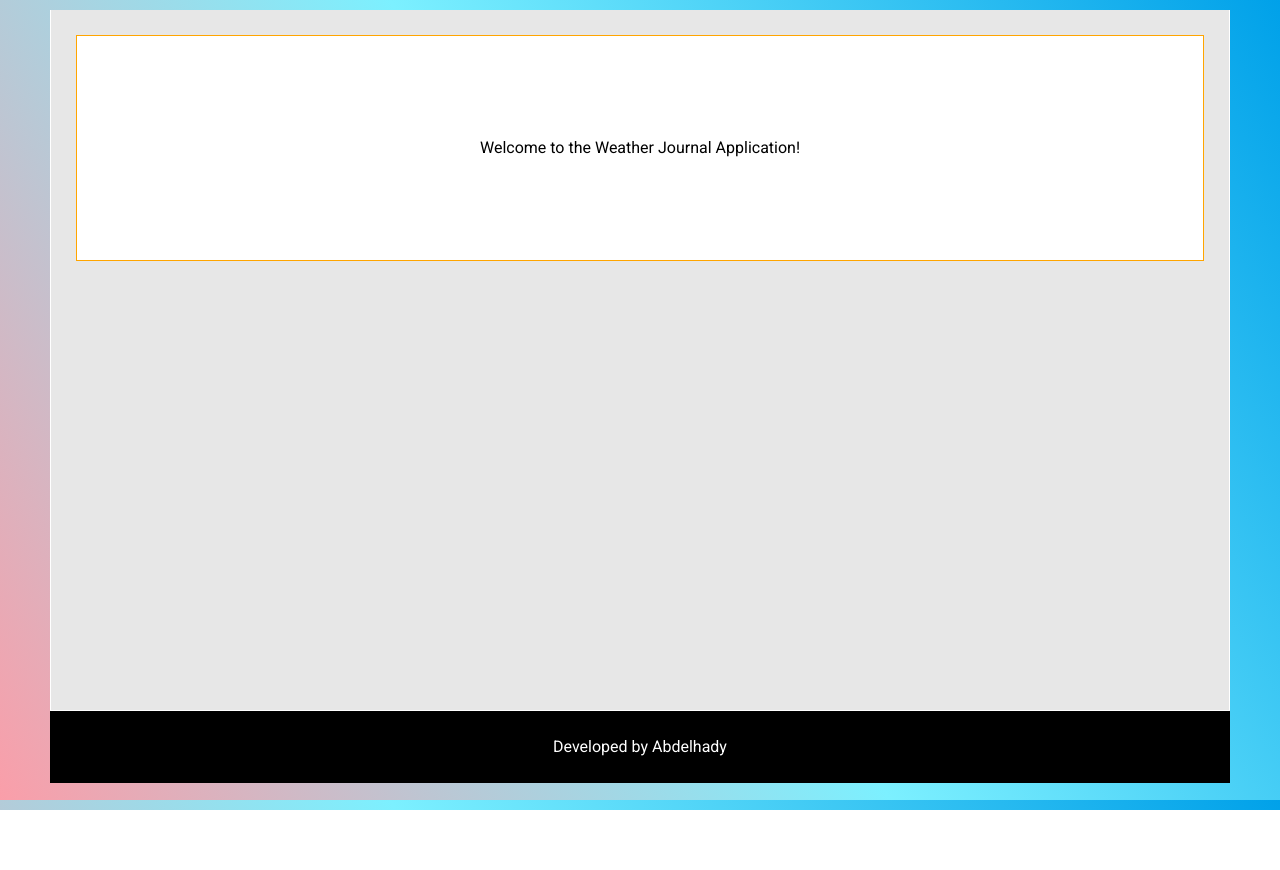
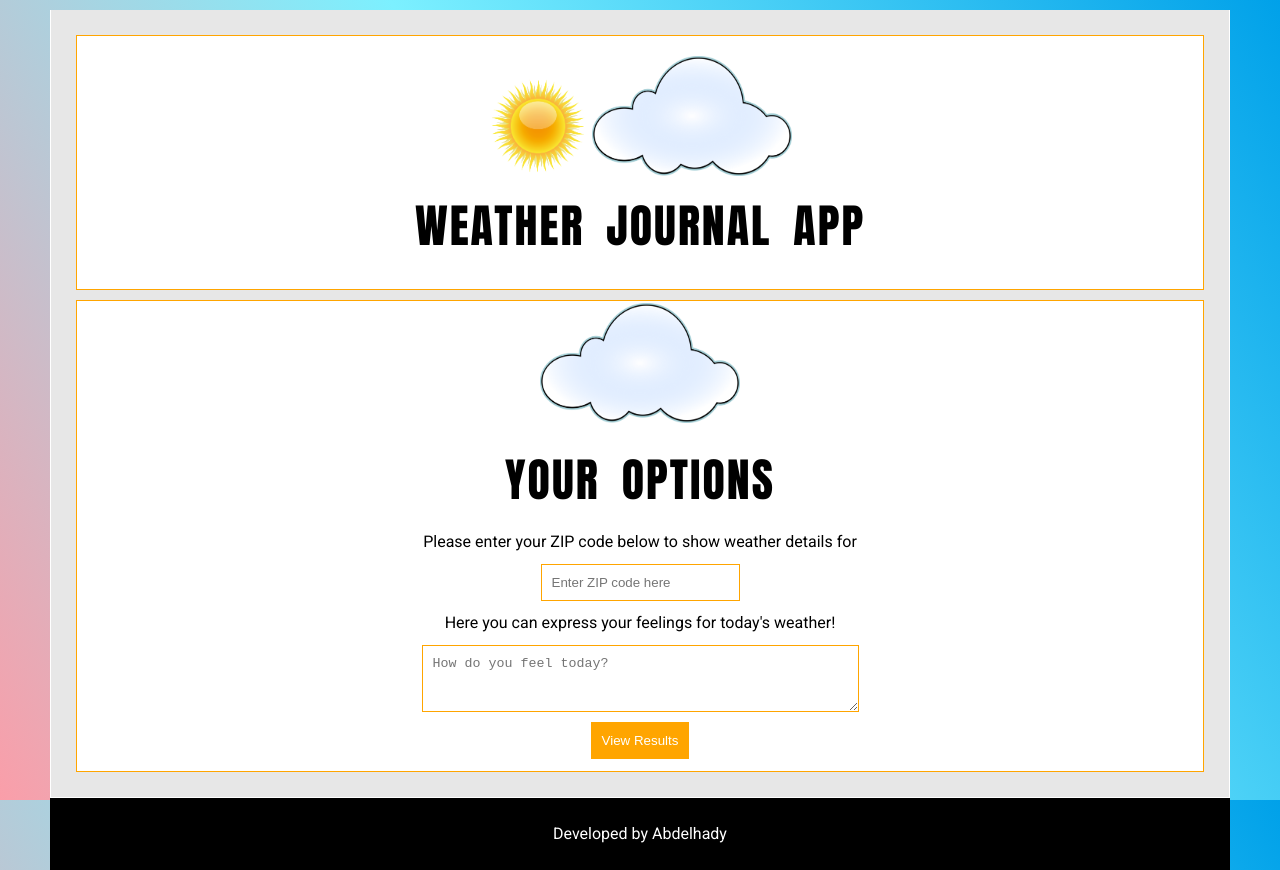
Before and after one commit to h2o-creator/node-weather-journal, a plain HTML site: page public_html/index.html in a window 1280 px wide. Before the commit the page ends 810 px from the top, so only its background shows below. Drawn offline with Linux system fonts and the light colour scheme; a web font is replaced by a local one.

Commit message:
Update index.html
- Improve the layout
- Add the required structure of the project rubric

```diff
--- a/public_html/index.html
+++ b/public_html/index.html
@@ -40,11 +40,34 @@
     <body>
         <!-- Start of container -->
         <div class="container">
+            <div class="decoration">
+                <img src="img/sun-icon.png" width="100px" height="100px">
+                <img src="img/cloud-icon.png" width="200px" height="120px">
+                <h1>Weather Journal App</h1>
+            </div>
             <!-- Start of section 1 -->
-            <section class="section">
-                Welcome to the Weather Journal Application!
+            <section id="section-input" class="section">
+                <img src="img/cloud-icon.png" width="200px" height="120px">
+                <h2>Your Options</h2>
+                <label for="zip">Please enter your ZIP code below to show weather details for</label>
+                <input type="text" id="zip" placeholder="Enter ZIP code here">
+                <label for="feelings">Here you can express your feelings for today's weather!</label>
+                <textarea type="text" id="feelings" placeholder="How do you feel today?" rows="3" cols="50"></textarea>
+                <button id="generate">View Results</button>
             </section>
             <!-- End of section 1 -->
+            <!-- Start of section 2 -->
+            <section id="section-output" class="section">
+                <img src="img/cloud-icon.png" width="200px" height="120px">
+                <h2>Result</h2>
+                <!-- Output data dynamically updated by JavaScript -->
+                <div id="entryHolder">
+                    <div id="date"></div>
+                    <div id="temp"></div>
+                    <div id="content"></div>
+                </div>
+            </section>
+            <!-- End of section 2 -->
         </div>
         <!-- End of container -->
         <!-- Start of footer -->
```
